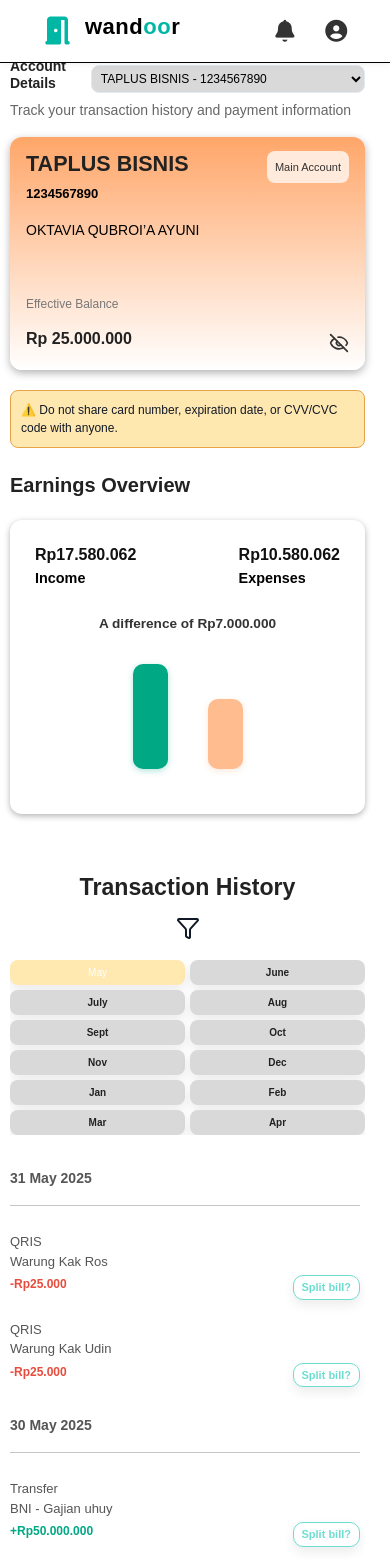
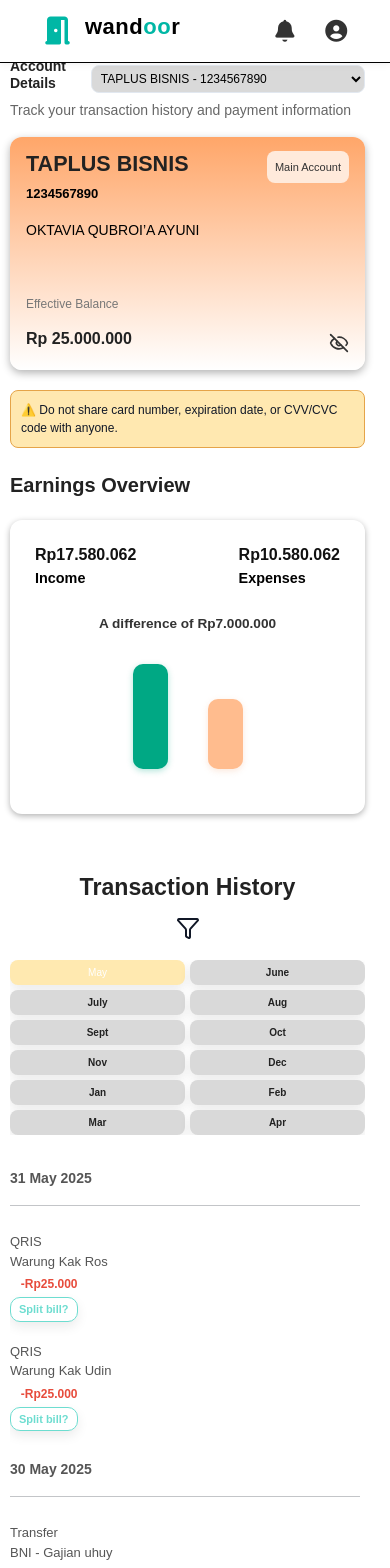
Before and after one commit to kelompok-3-odp343/Client-Side, a React (Vite) app: page /detailmycard in a window 390 px wide. Shown: the top 1568 px of the page. Built offline with nearby package versions, Linux system fonts and the light colour scheme.

Commit message:
Perbaikan css navbar dan detailmycard pada button split bill nya

```diff
--- a/src/features/card/styles/detail-my-card.css
+++ b/src/features/card/styles/detail-my-card.css
@@ -332,6 +332,17 @@
   border-radius: 10px;
 }
 
+.detail-mycard .transaction-modern-item {
+  align-items: flex-start !important;
+}
+
+.detail-mycard .transaction-amount-modern {
+  display: flex !important;
+  flex-direction: column !important;
+  align-items: flex-end !important;
+  gap: 4px;
+}
+
 /* -------------------- RESPONSIVE -------------------- */
 
 /* Tablet (<= 1024px) */
@@ -406,14 +417,15 @@
 
   .detail-mycard .transaction-modern-item {
     flex-direction: column;
-    align-items: flex-start;
+    align-items: flex-start !important;
     gap: 4px;
   }
 
   .detail-mycard .transaction-amount-modern {
-    display: flex;
-    justify-content: space-between;
-    width: 100%;
+    display: flex !important;
+    flex-direction: column !important;
+    align-items: flex-end !important;
+    gap: 4px;
   }
 
   .detail-mycard .split-btn {
--- a/src/shared/styles/components/navbar.css
+++ b/src/shared/styles/components/navbar.css
@@ -11,7 +11,7 @@
 }
 
 .navbar-content {
-  max-width: 1400px;
+  /* max-width: 1400px; */
   margin: 0 auto;
   display: flex;
   justify-content: space-between;
```
